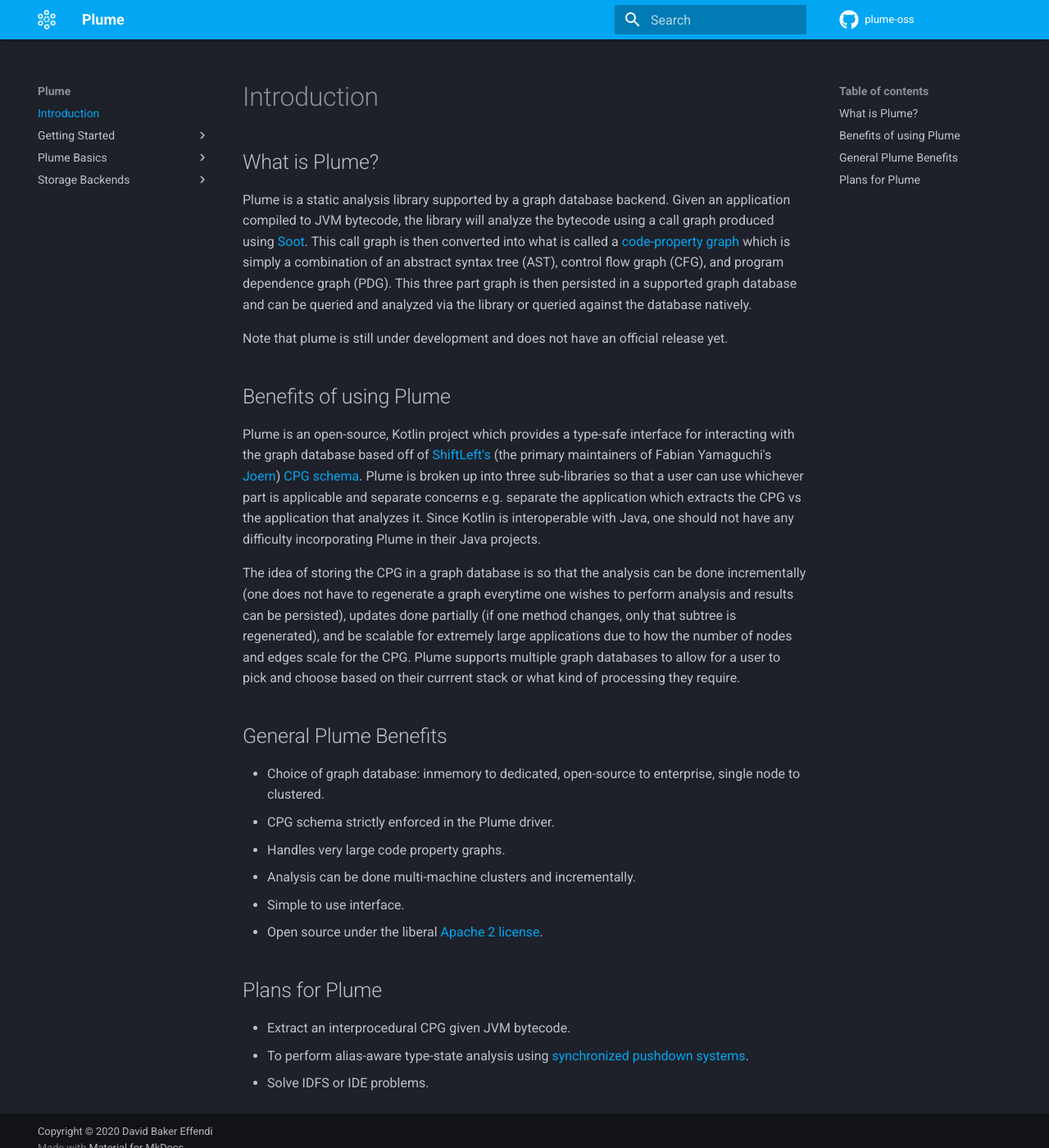
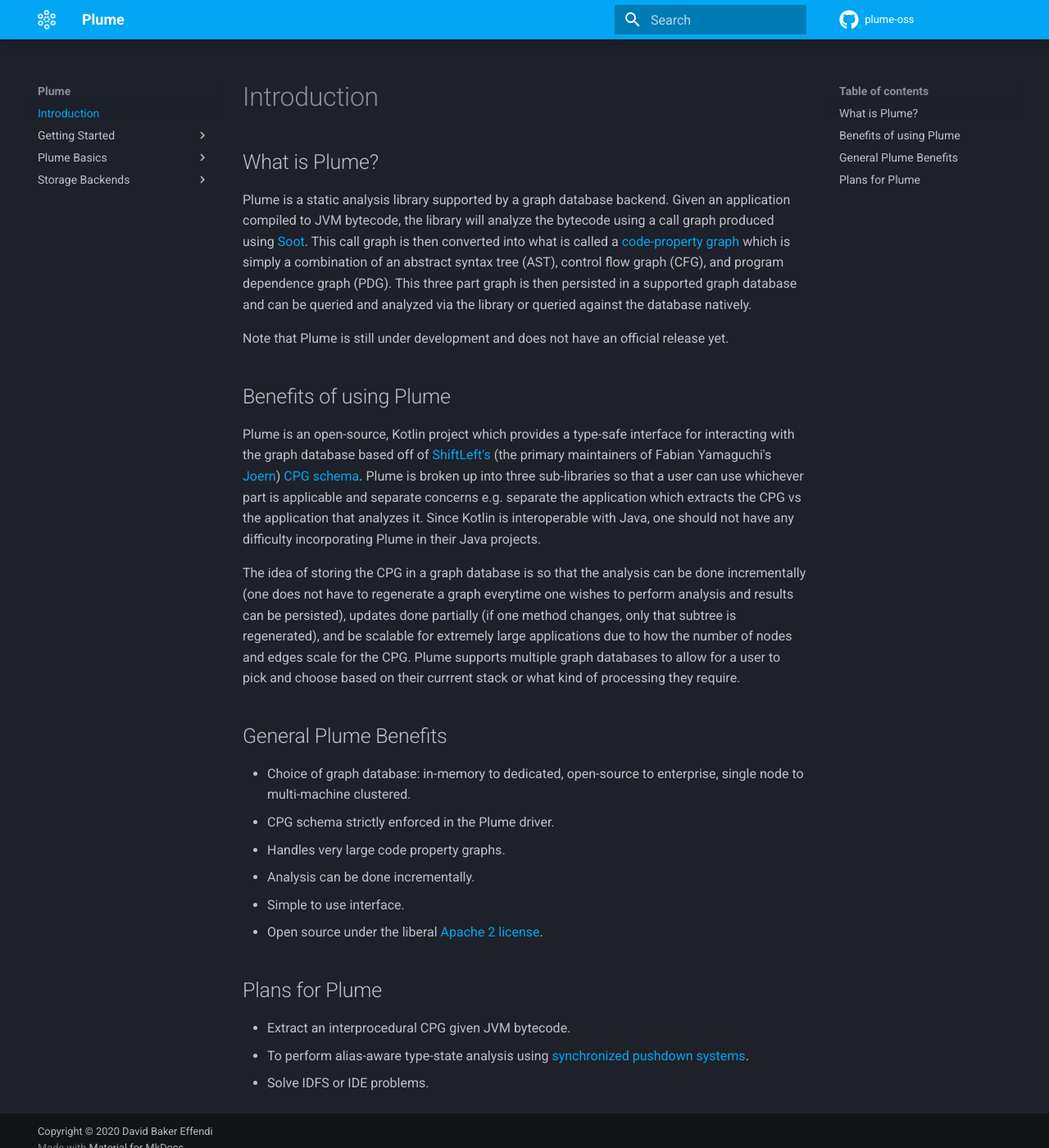
Before and after one commit to plume-oss/plume-docs, an MkDocs documentation site: the page built from docs/index.md, in a window 1280 px wide and 1400 px high. Shown: the whole window at 82% size. Built offline with MkDocs 1.6.1 and Material for MkDocs 9.7.7, drawn with Linux system fonts in a browser that asks for light colours.

Commit message:
:pencil2: Fixed typo

```diff
--- a/docs/index.md
+++ b/docs/index.md
@@ -8,7 +8,7 @@
 control flow graph (CFG), and program dependence graph (PDG). This three part graph is then persisted in a
 supported graph database and can be queried and analyzed via the library or queried against the database natively.
 
-Note that plume is still under development and does not have an official release yet.
+Note that Plume is still under development and does not have an official release yet.
 
 ## Benefits of using Plume
 
@@ -29,10 +29,10 @@
 
 ## General Plume Benefits
 
-* Choice of graph database: inmemory to dedicated, open-source to enterprise, single node to clustered.
+* Choice of graph database: in-memory to dedicated, open-source to enterprise, single node to multi-machine clustered.
 * CPG schema strictly enforced in the Plume driver.
 * Handles very large code property graphs.
-* Analysis can be done multi-machine clusters and incrementally.
+* Analysis can be done incrementally.
 * Simple to use interface.
 * Open source under the liberal [Apache 2 license](https://en.wikipedia.org/wiki/Apache_License).
 
```
